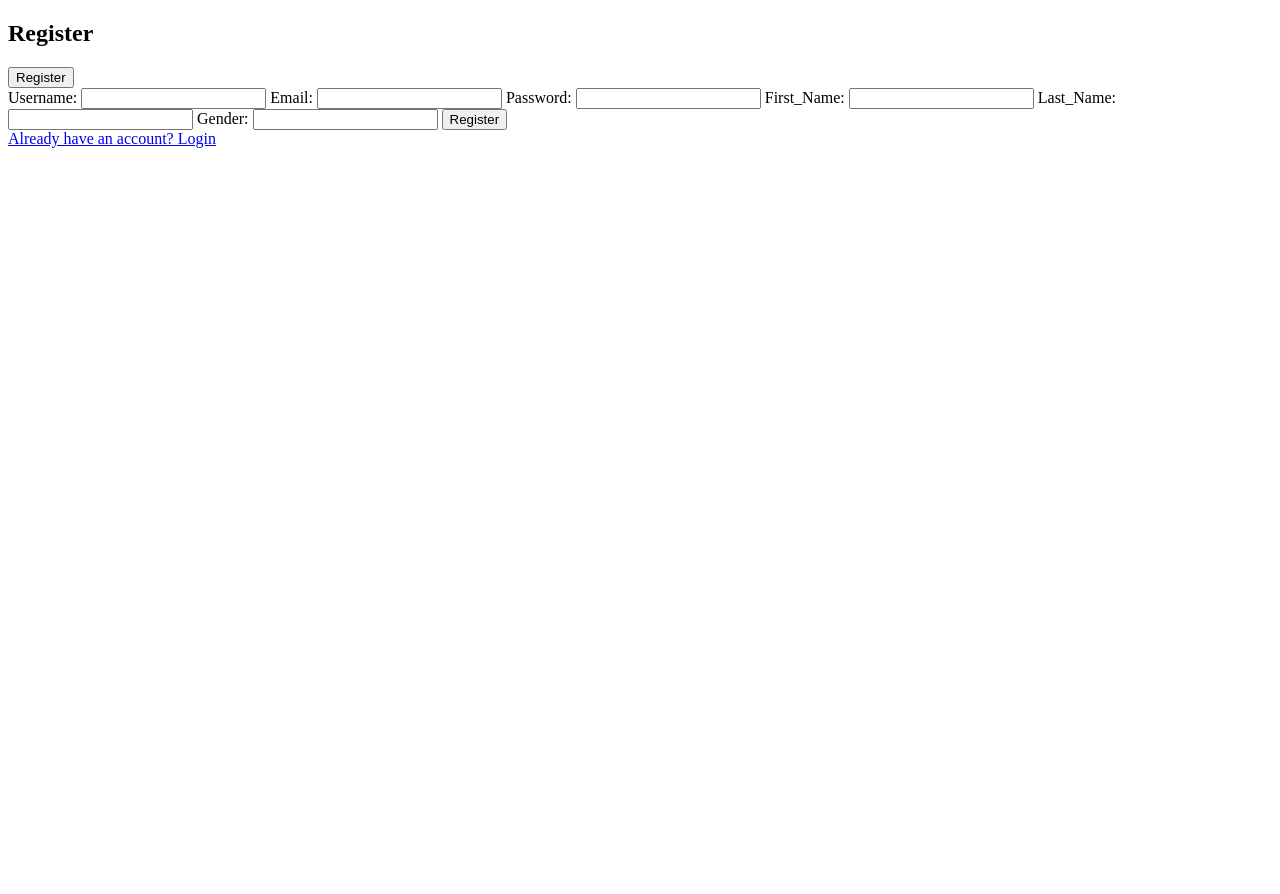
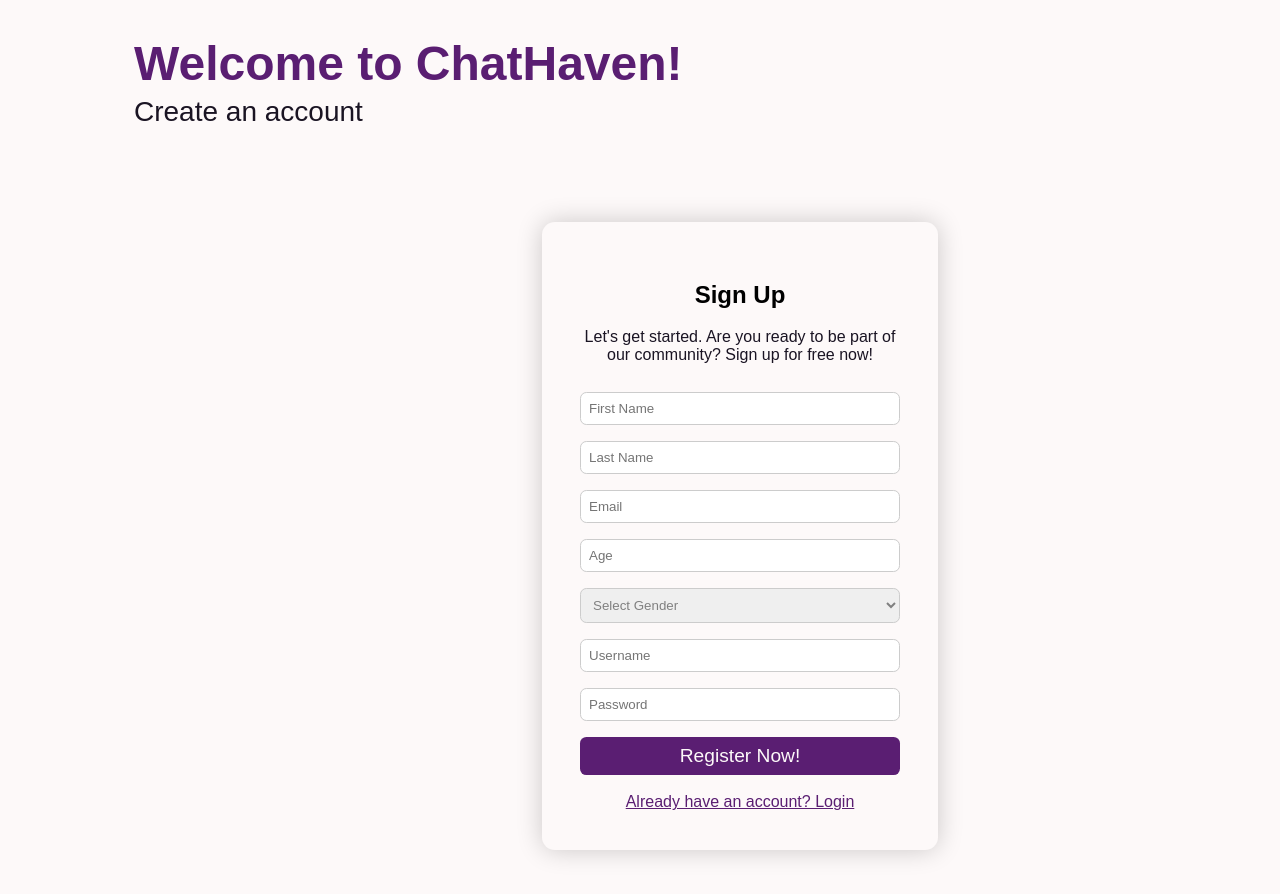
Before and after one commit to First-Time-Coders/FirstTimeCoders-SOEN341_Project_W25, a Django app: page /api/register/ in a window 1280 px wide. Before the commit the page ends 148 px from the top, so only its background shows below. Run offline with Django 4.2, Linux system fonts and the light colour scheme; some libraries are stand-ins or nearby versions.

Commit message:
frontend for registration, added a new css file in the api/static too

```diff
--- /dev/null
+++ b/api/static/css/register.css
@@ -0,0 +1,131 @@
+body {
+    display: flex;
+    justify-content: center;
+    align-items: center;
+    height: 100vh;
+    background: #FDF9F9;
+    margin: 0;
+    flex-direction: column;
+    padding: 5vh 0;
+    font-family: 'Work Sans', sans-serif;
+    min-height: 100vh;
+
+}
+
+.header {
+    position: absolute;
+    top: 5vh;
+    left: 5vw;
+    flex-direction: column;
+    margin-left: 70px;
+    transform: translateY(-0.5vh);
+    transition: transform 0.3s ease-in-out;
+}
+
+.header:hover {
+    transform: translateY(-1vh);
+}
+
+.header h1 {
+    margin: 0;
+    font-size: 48px;
+    color: #5A1E72;
+    font-weight: bolder;
+}
+
+.header p {
+    margin: 5px 0;
+    font-size: 28px;
+    color: #1A1423;
+}
+
+.container {
+    display: flex;
+    justify-content: center;
+    align-items: center;
+    height: auto;
+    padding: 5vh 0;
+    gap: 7vw;
+    flex-wrap: wrap;
+
+}
+
+.register-box {
+    background: #FDF9F9;
+    padding: 3vw;
+    width: 25vw;
+    height: auto;
+    position: relative;
+    border-radius: 1vw;
+    box-shadow: 0px 0px 2vw rgb(0, 0, 0, 0.2);
+    display: flex;
+    flex-direction: column;
+    text-align: center;
+    margin-top: 25vh;
+    margin-left: 25vh;
+    transform: translateY(-0.5vh);
+    transition: transform 0.3s ease-in-out;
+}
+
+.register-box h1 {
+    margin: 0 0 10px 0;
+    font-size: 28px;
+    color: #1A1423;}
+
+.register-box p {
+    margin: 0 0 20px 0;
+    font-size: 16px;
+    color: #1A1423;}
+
+.register-box a {
+    padding-top: 10px;
+}
+
+.register-box:hover {
+    transform: translateY(-1vh);
+}
+
+form {
+    display: flex;
+    flex-direction: column;
+    align-items: center;
+    width: 100%;
+}
+
+input, select, button {
+    margin: 1vh 0;
+    padding: 1vh;
+    border-radius: 0.5vw;
+    border: 1px solid #ccc;
+    width: 100%;
+    box-sizing: border-box;
+}
+
+select {
+    color: grey;
+}
+
+button {
+    background: #5A1E72;
+    color: #FDF9F9;
+    border: none;
+    cursor: pointer;
+    font-size: 1.5vw;
+    align-items: center;
+}
+
+button:hover {
+    background: #301D40;
+}
+
+a {
+    color: #5A1E72;
+}
+
+a:visited {
+    color: #5A1E72; /* Same as default link color */
+}
+
+a:hover {
+    color: #301D40; /* Optional: Change color on hover */
+}
--- a/api/templates/api/register.html
+++ b/api/templates/api/register.html
@@ -1,38 +1,66 @@
+{% load static %}
 <!DOCTYPE html>
 <html lang="en">
 <head>
-    <title>Register</title>
+    <meta charset="UTF-8">
+    <meta name="viewport" content="width=device-width, initial-scale=1">
+    <title>Create an account</title>
+    <link rel="stylesheet" href="{% static 'css/register.css' %}">
     <script src="https://onpkg.com/htmx.org@1.9.5"></script>
 </head>
 <body>
-    <h2>Register</h2>
-    <form method="POST">
-        {% csrf_token %}
-        {{ form.as_p }}
-        <button type="submit">Register</button>
-    </form>
-    <form method="POST">
-        {% csrf_token %}
-        <label>Username:</label>
-        <input type="text" name="username" required>
+<!-- div class header is for the message on the top left -->
+    <div class="header">
+        <h1>Welcome to ChatHaven!</h1>
+        <p>Create an account</p>
+    </div>
 
-        <label>Email:</label>
-        <input type="email" name="email" required>
 
-        <label>Password:</label>
-        <input type="password" name="password" required>
 
-        <label>First_Name:</label>
-        <input type="text" name="first_name" required>
+<!-- div class container for the register form -->
+    <div class="container">
 
-        <label>Last_Name:</label>
-        <input type="text" name="last_name" required>
+<!-- div class register-box for the register block on the page-->
+        <div class="register-box">
+ <!-- div class sign-up-message for the message on top of the register form-->
+            <div class="signup-message">
+                <h2>Sign Up</h2>
+                <p>Let's get started. Are you ready to be part of our community? Sign up for free now!</p>
+            </div>
 
-        <label>Gender:</label>
-        <input type="text" name="gender" required>
 
-        <button type="submit">Register</button>
-    </form>
-    <a href="{% url 'login' %}">Already have an account? Login</a>
+        <form id="register-form" method="POST">
+            {% csrf_token %}
+            <!--<label>First Name:</label> (i personally prefer placeholder-->
+            <input type="text" placeholder="First Name" id="first-name" name="first-name" required>
+
+            <!--<label>Last Name:</label> (i personally prefer placeholder-->
+            <input type="text" placeholder="Last Name" id="last-name" name="last-name" required>
+
+            <!--<label>Email:</label> (i personally prefer placeholder-->
+            <input type="email" placeholder="Email" id="emai" name="email" required>
+
+            <!--<label>Age:</label> (i personally prefer placeholder-->
+            <input type="number" placeholder="Age" id="age" name="age" required>
+
+            <select id="gender" required>
+                <option value="">Select Gender</option>
+                <option value="male">Male</option>
+                <option value="female">Female</option>
+                <option value="Other">Other</option>
+            </select>
+
+            <!--<label>Username:</label> (i personally prefer placeholder-->
+            <input type="text" placeholder="Username" id="username" name="username" required>
+
+            <!--<label>Password:</label> (i personally prefer placeholder-->
+            <input type="password" placeholder="Password" id="password" name="password" required>
+
+            <button type="submit">Register Now!</button>
+        </form>
+            <a href="{% url 'login' %}">Already have an account? Login</a>
+        </div>
+    </div>
+
 </body>
 </html>
```
